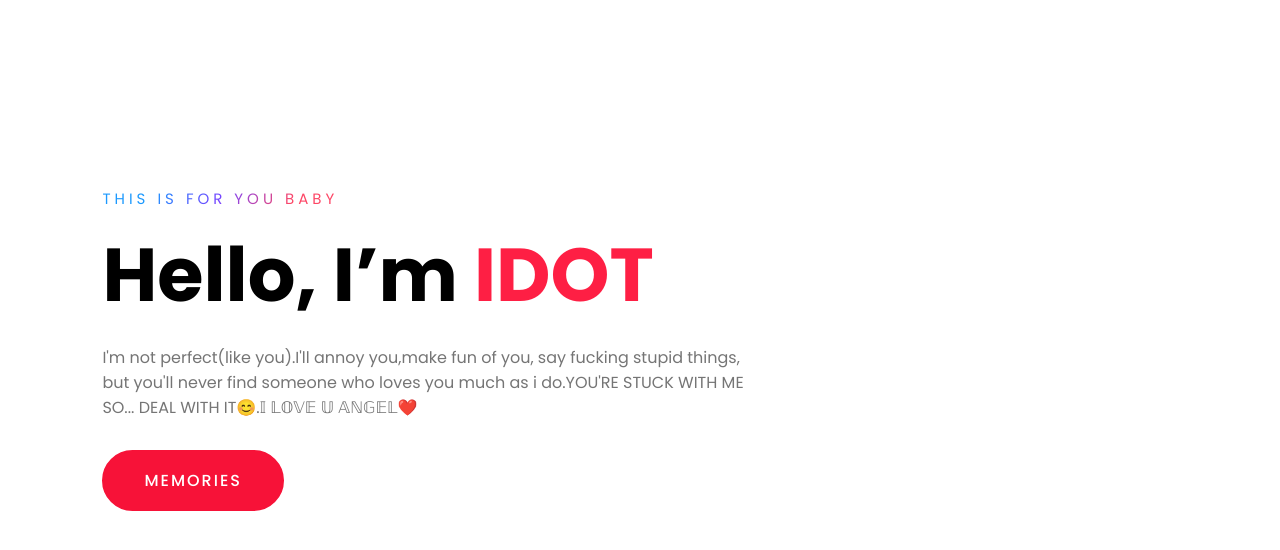
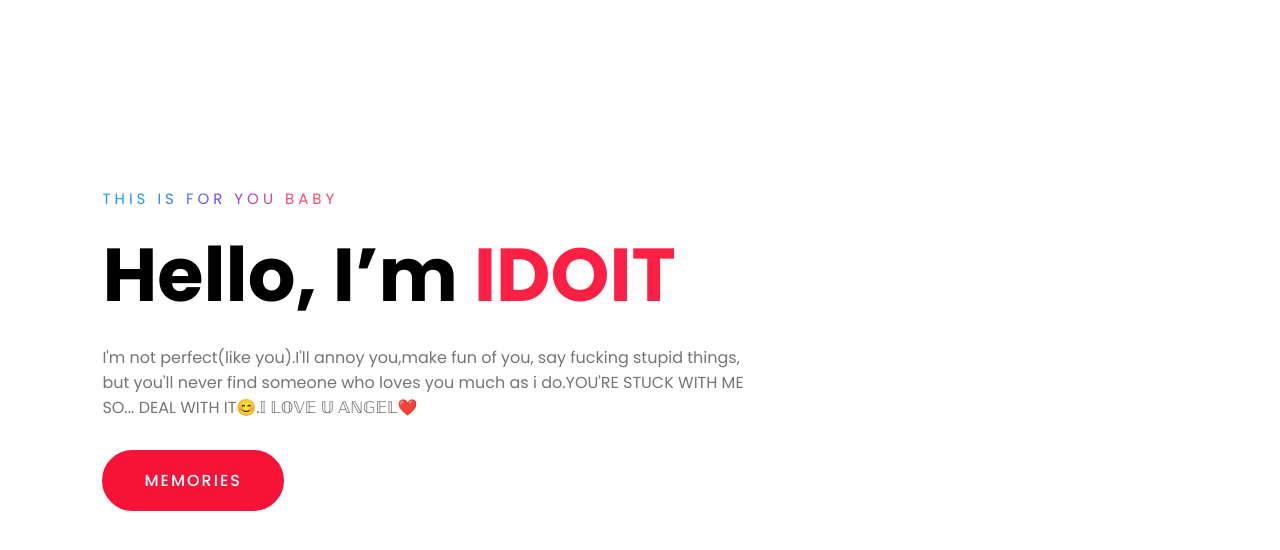
Before and after one commit to muhammadvasim/CRAZY-BF, a plain HTML site: page index.html in a window 1280 px wide. Shown: the part 94-644 px from the top of the page. Drawn offline with Linux system fonts and the light colour scheme.

Commit message:
Update index.html

```diff
--- a/index.html
+++ b/index.html
@@ -21,7 +21,7 @@
 
         <div class="content">
             <span class="title">THIS IS FOR YOU BABY</span>
-            <h1>Hello, I’m <span>IDOT</span></h1>
+            <h1>Hello, I’m <span>IDOIT</span></h1>
             <p>I'm not perfect(like you).I'll annoy you,make fun of you, say fucking stupid things, but you'll never find someone who loves you much as i do.YOU'RE STUCK WITH ME SO... DEAL WITH IT😊.𝕀 𝕃𝕆𝕍𝔼 𝕌 𝔸ℕ𝔾𝔼𝕃❤️</p>
             <a href="#" class="btn">MEMORIES</a>
         </div>
```
